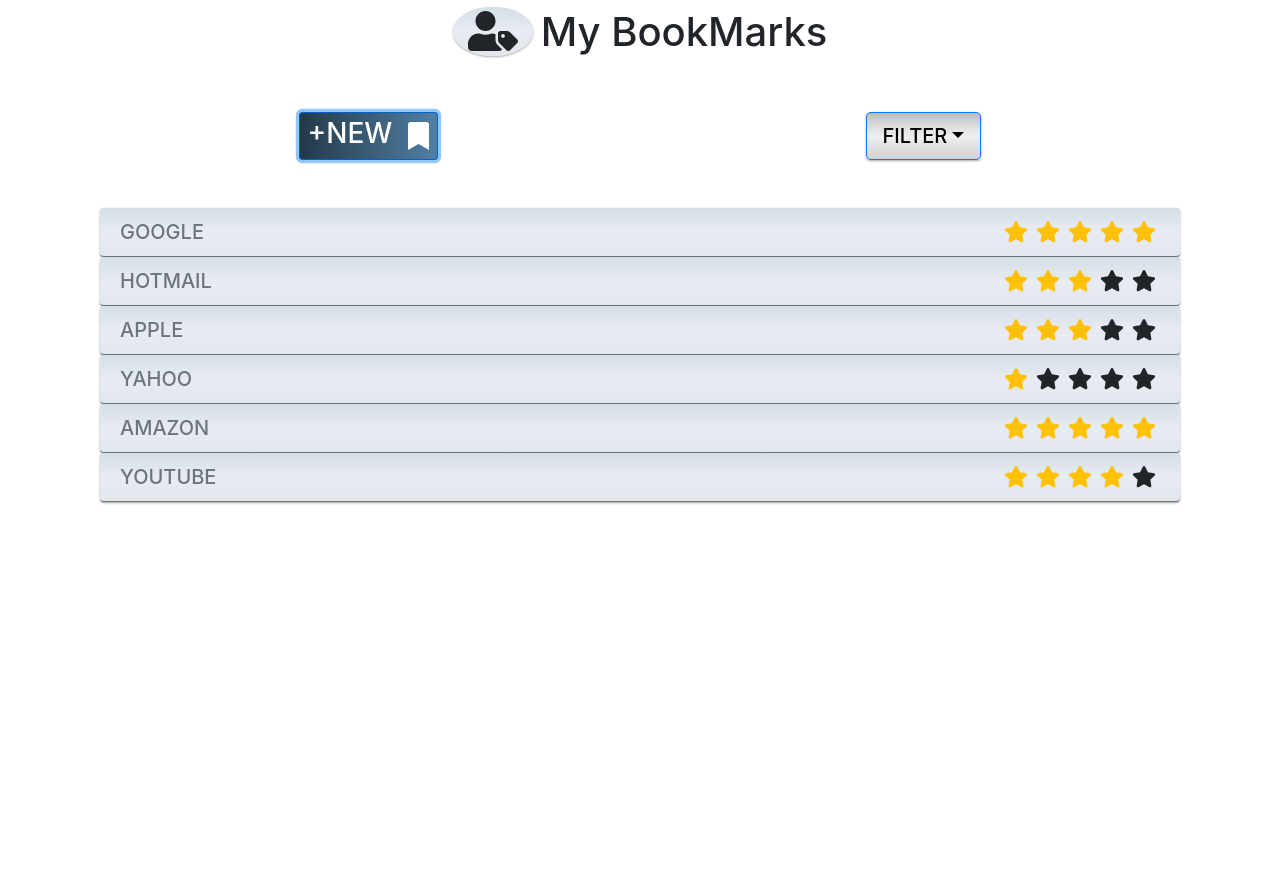
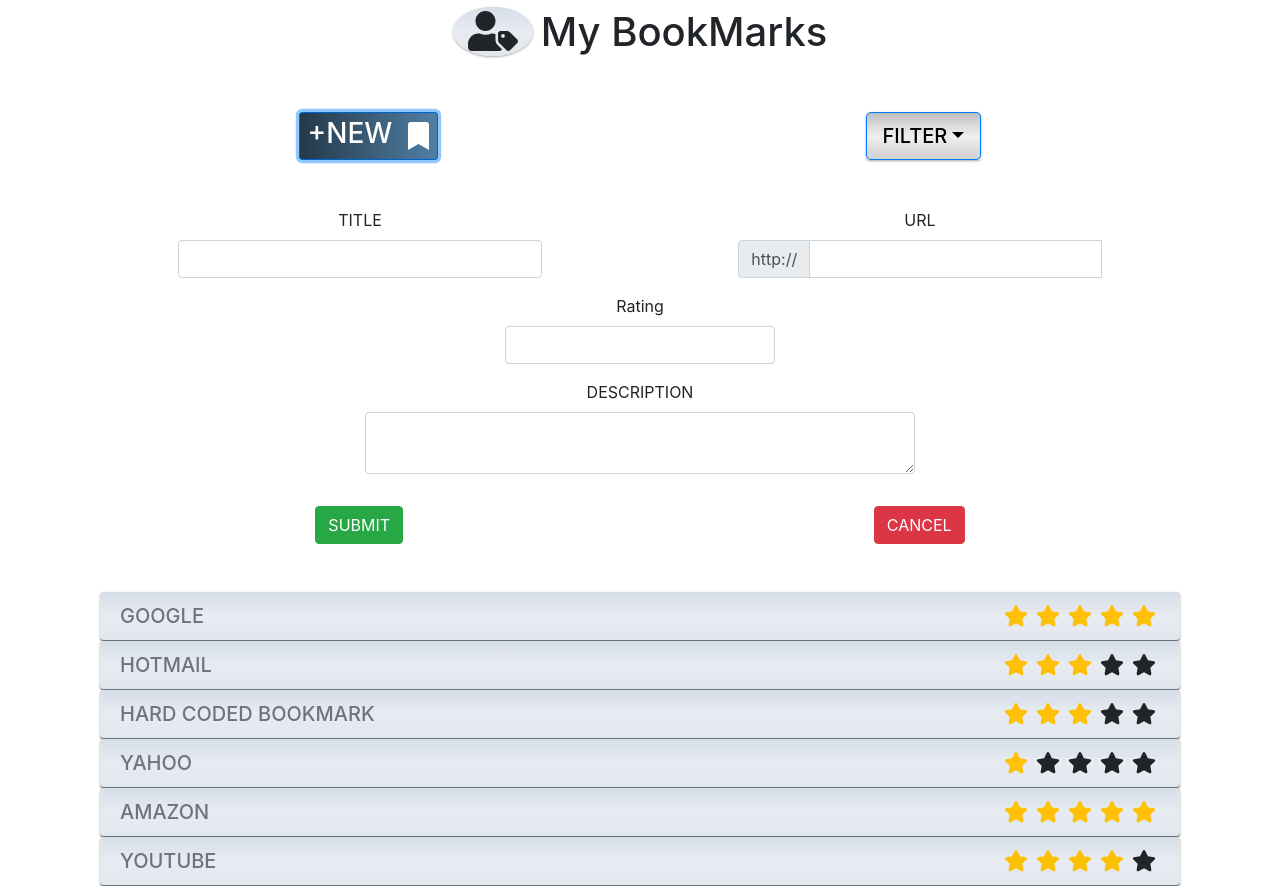
Before and after one commit to MrXavi3r/bookmarks-fullstack, a React (Create React App) app: page / in a window 1280 px wide. Both pictures are taken after a click on the button "+NEW". Before the commit the page ends 800 px from the top, so only its background shows below. Built offline with nearby package versions, Linux system fonts and the light colour scheme.

Commit message:
addnew bookmark form up and functional

```diff
--- a/package.json
+++ b/package.json
@@ -13,7 +13,8 @@
     "react": "^16.14.0",
     "react-bootstrap": "^1.3.0",
     "react-dom": "^16.14.0",
-    "react-scripts": "3.4.3"
+    "react-scripts": "3.4.3",
+    "uuid": "^8.3.1"
   },
   "scripts": {
     "start": "react-scripts start",
--- /dev/null
+++ b/src/components/AddBookmark.js
@@ -0,0 +1,84 @@
+import React, { Component } from "react";
+import { Form, Col, InputGroup, Button } from "react-bootstrap";
+
+export class AddBookmark extends Component {
+  render() {
+    return (
+      <Form onSubmit={this.props.addBookmark} className="mb-5">
+        <Form.Row>
+          <Form.Group
+            as={Col}
+            md="4"
+            controlId="add-form-title"
+            className="mx-auto"
+          >
+            <Form.Label>TITLE</Form.Label>
+            <Form.Control required type="text" />
+            <Form.Control.Feedback>Looks good!</Form.Control.Feedback>
+          </Form.Group>
+          <Form.Group
+            as={Col}
+            md="4"
+            controlId="add-form-url"
+            className="mx-auto"
+          >
+            <Form.Label>URL</Form.Label>
+            <InputGroup>
+              <InputGroup.Prepend>
+                <InputGroup.Text id="inputGroupPrepend">
+                  http://
+                </InputGroup.Text>
+              </InputGroup.Prepend>
+              <Form.Control
+                type="text"
+                aria-describedby="inputGroupPrepend"
+                required
+              />
+              <Form.Control.Feedback type="invalid">
+                Please choose a username.
+              </Form.Control.Feedback>
+            </InputGroup>
+          </Form.Group>
+        </Form.Row>
+        <Form.Row>
+          <Form.Group
+            as={Col}
+            md="3"
+            controlId="add-form-rating"
+            className="mx-auto"
+          >
+            <Form.Label>Rating</Form.Label>
+            <Form.Control type="number" min="1" max="5" required />
+            <Form.Control.Feedback type="invalid">
+              Please provide a rating between 1 and 5.
+            </Form.Control.Feedback>
+          </Form.Group>
+        </Form.Row>
+        <Form.Row>
+          <Form.Group
+            as={Col}
+            md="6"
+            controlId="add-form-desc"
+            className="mx-auto"
+          >
+            <Form.Label>DESCRIPTION</Form.Label>
+            <Form.Control type="text" as="textarea" required />
+            <Form.Control.Feedback type="invalid">
+              Please provide a description.
+            </Form.Control.Feedback>
+          </Form.Group>
+        </Form.Row>
+        <Form.Row className="d-flex justify-content-around mt-3">
+          <Button type="submit" variant="success">
+            SUBMIT
+          </Button>
+          <Button type="reset" variant="danger" onClick={this.props.cancelAdd}>
+            CANCEL
+          </Button>
+        </Form.Row>
+      </Form>
+    );
+  }
+}
+
+export default AddBookmark;
--- a/src/components/App.js
+++ b/src/components/App.js
@@ -1,15 +1,108 @@
-import React from 'react';
-import '../App.css';
-import Header from './Header'
-import BookmarkList from './BookmarkList';
+import React from "react";
+import "../App.css";
+import Header from "./Header";
+import BookmarkList from "./BookmarkList";
+import AddBookmark from "./AddBookmark";
+const { v4: uuidv4 } = require("uuid");
 
-function App() {
-  return (
-    <div className="App container-lg">
-      <Header />
-      <BookmarkList />
-    </div>
-  );
+class App extends React.Component {
+  state = {
+    addingBookmark: false,
+    bookmarks: [
+      {
+        title: "google",
+        url: "http://www.google.com",
+        rating: 5,
+        desc: "this is google",
+        id: 374211,
+      },
+      {
+        title: "hotmail",
+        url: "http://www.hotmail.com",
+        rating: 3,
+        desc: "this is hotmail",
+        id: 907647,
+      },
+      {
+        title: "hard coded bookmark",
+        url: "http://www.apple.com",
+        rating: 3,
+        desc: "this is apple",
+        id: 431243,
+      },
+      {
+        title: "yahoo",
+        url: "http://www.yahoo.com",
+        rating: 1,
+        desc: "this is yahoo",
+        id: 654390,
+      },
+      {
+        title: "amazon",
+        url: "http://www.amazon.com",
+        rating: 5,
+        desc: "this is amazon",
+        id: 985687,
+      },
+      {
+        title: "youtube",
+        url: "http://www.youtube.com",
+        rating: 4,
+        desc: "this is youtube",
+        id: 768776,
+      },
+    ],
+  };
+
+  handleAddNewBtnClicked = (event) => {
+    event.preventDefault();
+    this.setState({
+      addingBookmark: true,
+    });
+  };
+
+  handleCancelBtnClicked = (event) => {
+    event.preventDefault();
+    this.setState({
+      addingBookmark: false,
+    });
+  };
+
+  handleAddNewBookmark = (event) => {
+    event.preventDefault();
+
+    let title = document.getElementById('add-form-title').value
+    let url = document.getElementById('add-form-url').value
+    let rating = document.getElementById('add-form-rating').value
+    let desc = document.getElementById('add-form-desc').value
+
+    let newBookmark = {
+      title: title,
+      url: url,
+      rating: rating,
+      desc: desc,
+      id: uuidv4(),
+    };
+
+    this.setState({
+      bookmarks: [...this.state.bookmarks, newBookmark]
+    })
+    this.setState({
+      addingBookmark: false,
+    });
+  };
+
+  render() {
+    return (
+      <div className="App container-lg">
+        <Header addForm={this.handleAddNewBtnClicked} />
+        {this.state.addingBookmark ? (
+          <AddBookmark addBookmark={this.handleAddNewBookmark} cancelAdd={this.handleCancelBtnClicked} />
+        ) : null}
+        <BookmarkList bookmarks={this.state.bookmarks} />
+      </div>
+    );
+  }
 }
 
 export default App;
--- a/src/components/BookmarkList.js
+++ b/src/components/BookmarkList.js
@@ -1,73 +1,38 @@
 import React, { Component } from "react";
 import { Container } from "react-bootstrap/";
-import Bookmark from './Bookmark';
+import Bookmark from "./Bookmark";
 import { FontAwesomeIcon } from "@fortawesome/react-fontawesome";
 import { faStar } from "@fortawesome/free-solid-svg-icons";
 
+
 class BookmarkList extends Component {
-
-    state = {
-        bookmarks: [
-          {
-            title: 'google',
-            url: 'http://www.google.com',
-            rating: 5,
-            desc: 'this is google',
-            id: 374211
-          },
-          {
-            title: 'hotmail',
-            url: 'http://www.hotmail.com',
-            rating: 3,
-            desc: 'this is hotmail',
-            id: 907647
-          },
-          {
-            title: 'apple',
-            url: 'http://www.apple.com',
-            rating: 3,
-            desc: 'this is apple',
-            id: 431243
-          },
-          {
-            title: 'yahoo',
-            url: 'http://www.yahoo.com',
-            rating: 1,
-            desc: 'this is yahoo',
-            id: 654390
-          },
-          {
-            title: 'amazon',
-            url: 'http://www.amazon.com',
-            rating: 5,
-            desc: 'this is amazon',
-            id: 985687
-          },
-          {
-            title: 'youtube',
-            url: 'http://www.youtube.com',
-            rating: 4,
-            desc: 'this is youtube',
-            id: 768776
-          }
-        ]
-    }
 
   handleStarRating = (rating) => {
     let stars = [];
-      for(let i = 0; i < 5; i++){
-        if(i < rating){
-           stars.push(<FontAwesomeIcon icon={faStar} className="mx-1 text-warning" size="lg" key={i} />)
+    for (let i = 0; i < 5; i++) {
+      if (i < rating) {
+        stars.push(
+          <FontAwesomeIcon
+            icon={faStar}
+            className="mx-1 text-warning"
+            size="lg"
+            key={i}
+          />
+        );
       } else {
-          stars.push(<FontAwesomeIcon icon={faStar} className="mx-1" size="lg" key={i} />)
+        stars.push(
+          <FontAwesomeIcon icon={faStar} className="mx-1" size="lg" key={i} />
+        );
       }
     }
-      return stars
-    }
-  render() {
-    return (<Container>
-      {this.state.bookmarks.map(bookmark => {
-        return <Bookmark
+    return stars;
+  };
+  render(props) {
+    return (
+      <Container>
+        {this.props.bookmarks.map((bookmark) => {
+          return (
+            <Bookmark
               title={bookmark.title}
               url={bookmark.url}
               rating={bookmark.rating}
@@ -76,8 +41,10 @@
               id={bookmark.id}
               key={bookmark.id}
             />
+          );
         })}
-    </Container>);
+      </Container>
+    );
   }
 }
 
--- a/src/components/Header.js
+++ b/src/components/Header.js
@@ -1,11 +1,13 @@
 import React from "react";
-import Filter from './Filter'
+import Filter from "./Filter";
 import { Container, Row, Col, Button } from "react-bootstrap/";
 import { FontAwesomeIcon } from "@fortawesome/react-fontawesome";
 import { faUserTag, faBookmark } from "@fortawesome/free-solid-svg-icons";
 
+class Header extends React.Component {
 
-const Header = () => {
+  render() {
+
     return (
       <Container fluid className="mt-2 mb-5">
         <Row className="mb-5">
@@ -17,7 +19,11 @@
           </Col>
         </Row>
         <Row className="d-flex justify-content-around">
-        <Button size="sm" className="bxs d-flex gr2">
+          <Button
+            size="sm"
+            className="bxs d-flex gr2"
+            onClick={this.props.addForm}
+          >
             <h3 className="mr-3 mb-0">+NEW</h3>
             <FontAwesomeIcon icon={faBookmark} size="2x" className="my-auto" />
           </Button>
@@ -25,6 +31,7 @@
         </Row>
       </Container>
     );
-};
+  }
+}
 
 export default Header;
```
Also changed, not shown: 1 other file (tests, documents, lock files or other folders). Lines whose indentation alone changed are shown as unchanged.
